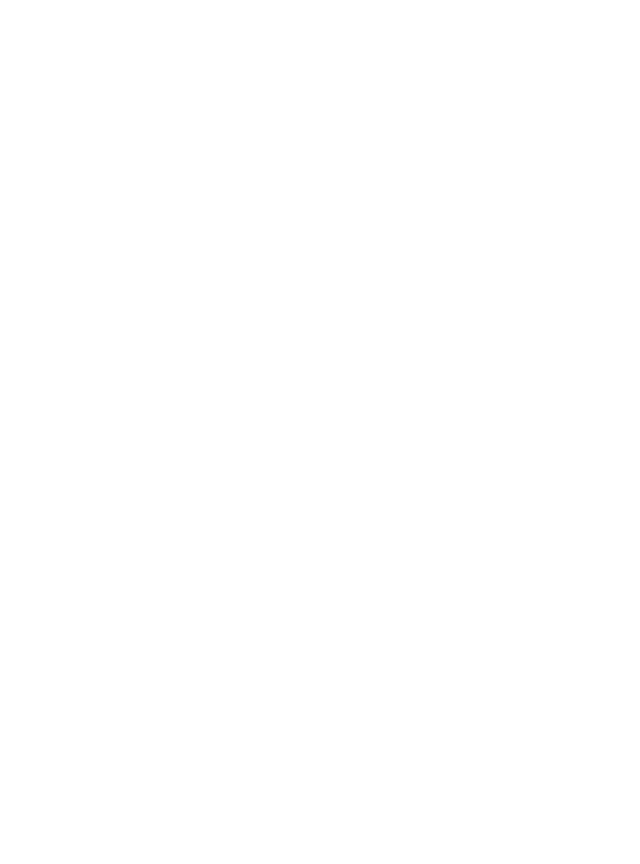
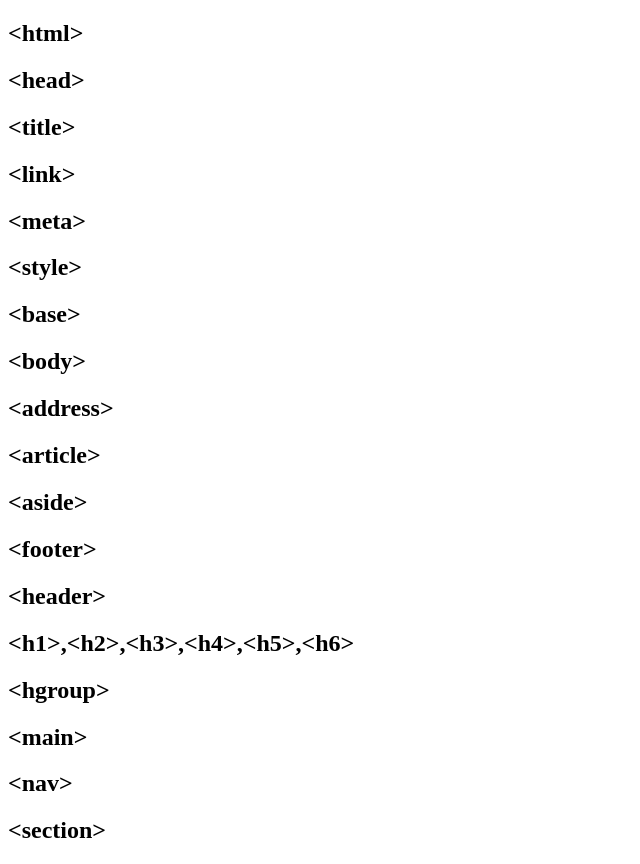
Before and after one commit to zachjensz/html-reference, a plain HTML site: page index.html in a window 1280 px wide. Shown: the whole page, without its empty margins (0-640 px from the left). Before the commit the page ends 800 px from the top, so only its background shows below. Drawn offline with Linux system fonts and the light colour scheme.

Commit message:
Set up card template and HTML generation

```diff
--- a/index.html
+++ b/index.html
@@ -15,5 +15,12 @@
             </nav>
         </header>
         <main></main>
+        <template id="element-card">
+            <article class="element">
+                <h2 class="tag"></h2>
+                <h2 class="element"></h2>
+                <p class="description"></p>
+            </article>
+        </template>
     </body>
 </html>
--- a/script.js
+++ b/script.js
@@ -1,2 +1,10 @@
 import { elements } from './elements.js'
-console.log(elements)
+
+const mainSection = document.querySelector('main')
+const cardTemplate = document.querySelector('#element-card')
+elements.forEach((element) => {
+    const card = cardTemplate.content.cloneNode(true)
+    card.querySelector('.tag').innerText = element.tag
+
+    mainSection.append(card)
+})
```
